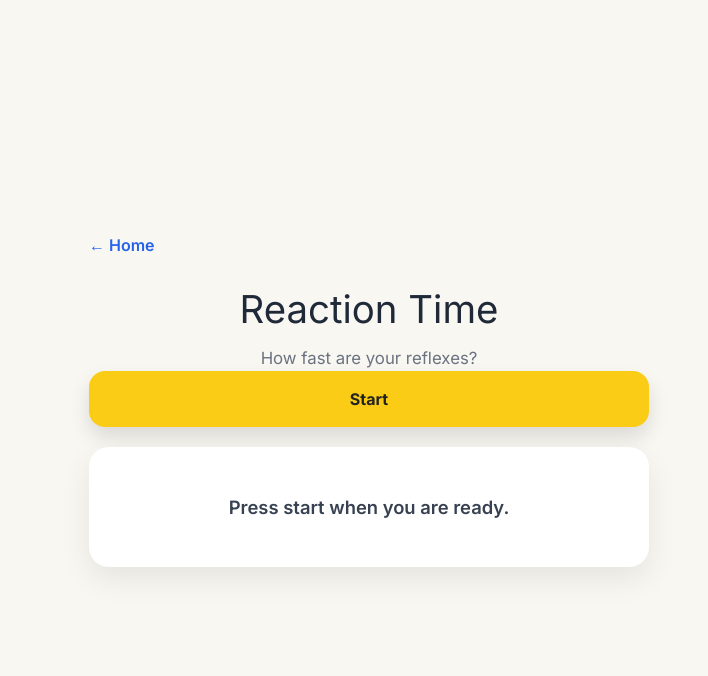
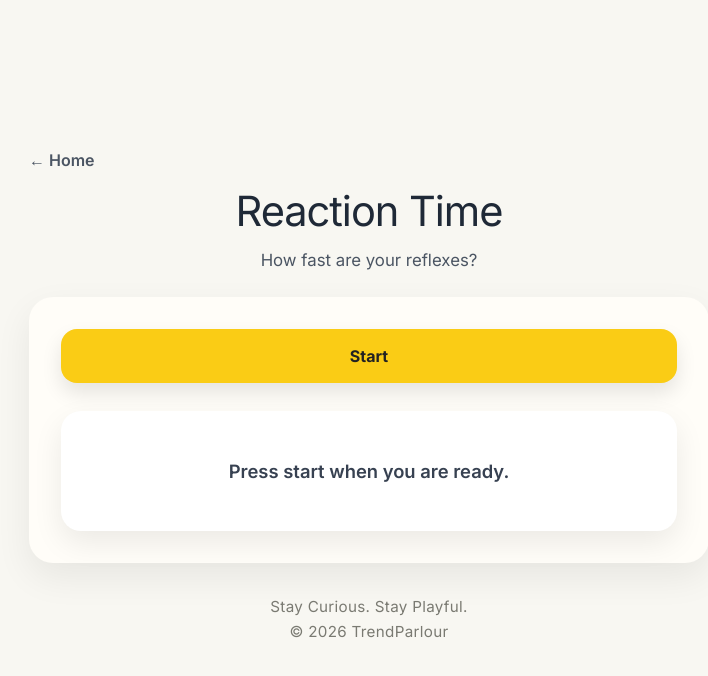
Before and after one commit to OND2026/trendparlour-active, a Next.js app in the folder TrendParlour2-main/: page /challenge in a window 1280 px wide. Shown: the top 676 px of the page, without its empty margins (271-979 px from the left). Built offline with nearby package versions, Linux system fonts and the light colour scheme.

Commit message:
Standardize feature page layouts

```diff
--- a/TrendParlour2-main/app/challenge/page.tsx
+++ b/TrendParlour2-main/app/challenge/page.tsx
@@ -1,5 +1,6 @@
 'use client';
 
+import { motion } from 'framer-motion';
 import { useEffect, useRef, useState } from 'react';
 import PageLayout from '../components/PageLayout';
 import PageTitle from '../components/PageTitle';
@@ -72,12 +73,28 @@ export default function ChallengePage() {
     }
   };
 
+  const buttonStyle = {
+    width: '100%',
+    padding: '15px 24px',
+    border: 'none',
+    borderRadius: '16px',
+    fontSize: '1rem',
+    fontWeight: 700,
+    cursor: 'pointer',
+    boxShadow: '0 10px 20px rgba(0, 0, 0, 0.1)',
+    transition: 'transform 0.22s ease, boxShadow 0.22s ease',
+    marginBottom: '1rem',
+  } as const;
+
   return (
     <PageLayout>
-      <div
+      <motion.div
+        initial={{ opacity: 0, y: 16 }}
+        animate={{ opacity: 1, y: 0 }}
+        transition={{ duration: 0.4, ease: 'easeOut' }}
         style={{
           width: '100%',
-          maxWidth: '560px',
+          maxWidth: '680px',
           display: 'flex',
           flexDirection: 'column',
           alignItems: 'center',
@@ -88,60 +105,37 @@ export default function ChallengePage() {
           href="/"
           style={{
             alignSelf: 'flex-start',
-            color: '#2563EB',
+            color: '#4B5563',
             textDecoration: 'none',
             fontWeight: 600,
-            marginBottom: '24px',
+            marginBottom: '1rem',
           }}
         >
           ← Home
         </a>
 
-        <PageTitle
-          title='Reaction Time'
-          subtitle='How fast are your reflexes?'
-          titleStyle={{ fontSize: '2.4rem', margin: '0 0 8px', color: '#1F2937' }}
-          subtitleStyle={{ fontSize: '1.05rem', color: '#6B7280' }}
-        />
+        <PageTitle title='Reaction Time' subtitle='How fast are your reflexes?' />
 
-        {gameState === 'idle' && (
-          <button
-            onClick={startRound}
+        <div
           style={{
             width: '100%',
-              padding: '16px 24px',
-              border: 'none',
-              borderRadius: '16px',
-              background: '#FACC15',
-              color: '#222',
-              fontSize: '1rem',
-              fontWeight: 700,
-              cursor: 'pointer',
-              boxShadow: '0 10px 20px rgba(0,0,0,0.12)',
-              marginBottom: '20px',
+            background: '#FFFDF8',
+            borderRadius: '24px',
+            padding: 'clamp(1.25rem, 3vw, 2rem)',
+            boxShadow: '0 14px 36px rgba(0, 0, 0, 0.07)',
+            display: 'flex',
+            flexDirection: 'column',
+            gap: '0.75rem',
           }}
         >
+          {gameState === 'idle' && (
+            <button onClick={startRound} style={{ ...buttonStyle, background: '#FACC15', color: '#222' }}>
               Start
             </button>
           )}
 
           {gameState === 'result' && (
-          <button
-            onClick={resetGame}
-            style={{
-              width: '100%',
-              padding: '16px 24px',
-              border: 'none',
-              borderRadius: '16px',
-              background: '#38BDF8',
-              color: '#FFFFFF',
-              fontSize: '1rem',
-              fontWeight: 700,
-              cursor: 'pointer',
-              boxShadow: '0 10px 20px rgba(0,0,0,0.12)',
-              marginBottom: '20px',
-            }}
-          >
+            <button onClick={resetGame} style={{ ...buttonStyle, background: '#38BDF8', color: '#FFFFFF' }}>
               Try Again
             </button>
           )}
@@ -164,11 +158,13 @@ export default function ChallengePage() {
               fontWeight: 600,
               border: 'none',
               cursor: gameState === 'waiting' || gameState === 'ready' ? 'pointer' : 'default',
+              transition: 'transform 0.22s ease, boxShadow 0.22s ease',
             }}
           >
             {cardText}
           </button>
         </div>
+      </motion.div>
     </PageLayout>
   );
 }
--- a/TrendParlour2-main/app/components/PageLayout.tsx
+++ b/TrendParlour2-main/app/components/PageLayout.tsx
@@ -13,11 +13,35 @@ export default function PageLayout({ children }: PageLayoutProps) {
         justifyContent: "center",
         alignItems: "center",
         background: "#F8F7F2",
-        padding: "24px",
+        padding: "clamp(1rem, 3vw, 1.5rem)",
         boxSizing: "border-box",
       }}
     >
-      {children}
+      <div
+        style={{
+          width: "100%",
+          maxWidth: "760px",
+          display: "flex",
+          flexDirection: "column",
+          alignItems: "center",
+        }}
+      >
+        {children}
+        <footer
+          style={{
+            marginTop: "2rem",
+            paddingBottom: "0.5rem",
+            textAlign: "center",
+            color: "#7A7A72",
+            fontSize: "0.95rem",
+            lineHeight: 1.6,
+            letterSpacing: "0.02em",
+          }}
+        >
+          <div>Stay Curious. Stay Playful.</div>
+          <div>© 2026 TrendParlour</div>
+        </footer>
+      </div>
     </main>
   );
 }
--- a/TrendParlour2-main/app/components/PageTitle.tsx
+++ b/TrendParlour2-main/app/components/PageTitle.tsx
@@ -16,11 +16,13 @@ export default function PageTitle({
   subtitleStyle,
 }: PageTitleProps) {
   return (
-    <div style={{ textAlign: "center", marginBottom: 0, ...containerStyle }}>
+    <div style={{ textAlign: "center", marginBottom: "1.5rem", ...containerStyle }}>
       <h1
         style={{
-          fontSize: "2.5rem",
-          margin: "0 0 0.75rem",
+          fontSize: "clamp(2rem, 4.6vw, 2.6rem)",
+          margin: "0 0 0.7rem",
+          lineHeight: 1.14,
+          letterSpacing: "-0.025em",
           color: "#1F2937",
           ...titleStyle,
         }}
@@ -30,7 +32,8 @@ export default function PageTitle({
       {subtitle ? (
         <p
           style={{
-            fontSize: "1rem",
+            fontSize: "clamp(0.95rem, 1.5vw, 1.05rem)",
+            lineHeight: 1.6,
             color: "#4B5563",
             margin: 0,
             ...subtitleStyle,
--- a/TrendParlour2-main/app/laugh/page.tsx
+++ b/TrendParlour2-main/app/laugh/page.tsx
@@ -1,5 +1,6 @@
 "use client";
 
+import { motion } from "framer-motion";
 import { useState } from "react";
 import Link from "next/link";
 import PageLayout from "../components/PageLayout";
@@ -78,30 +79,30 @@ export default function LaughPage() {
 
   return (
     <PageLayout>
-      <div
+      <motion.div
+        initial={{ opacity: 0, y: 16 }}
+        animate={{ opacity: 1, y: 0 }}
+        transition={{ duration: 0.4, ease: "easeOut" }}
         style={{
+          width: "100%",
+          maxWidth: "680px",
           textAlign: "center",
-          maxWidth: "700px",
-          padding: "2rem",
         }}
       >
-        <Link href="/">← Home</Link>
+        <Link href="/" style={{ display: "inline-flex", alignItems: "center", color: "#4B5563", textDecoration: "none", fontWeight: 600, marginBottom: "1rem" }}>
+          ← Home
+        </Link>
 
-        <PageTitle
-          title="Make Me Laugh"
-          subtitle="A clean joke for your next smile."
-          titleStyle={{ fontSize: "3rem", marginTop: "1rem" }}
-          subtitleStyle={{ fontSize: "1.05rem", color: "#6B7280" }}
-        />
+        <PageTitle title="Make Me Laugh" subtitle="A clean joke for your next smile." />
 
         <div
           style={{
-            background: "white",
-            padding: "2rem",
-            borderRadius: "16px",
-            marginTop: "2rem",
-            boxShadow: "0 10px 30px rgba(0,0,0,0.08)",
-            fontSize: "1.4rem",
+            background: "#FFFDF8",
+            padding: "clamp(1.25rem, 3vw, 2rem)",
+            borderRadius: "24px",
+            marginTop: "0.5rem",
+            boxShadow: "0 14px 36px rgba(0, 0, 0, 0.07)",
+            fontSize: "clamp(1.1rem, 2.2vw, 1.3rem)",
             lineHeight: "1.7",
             color: "#374151",
           }}
@@ -112,21 +113,22 @@ export default function LaughPage() {
         <button
           onClick={pickJoke}
           style={{
-            marginTop: "2rem",
-            padding: "16px 32px",
+            marginTop: "1.25rem",
+            padding: "15px 24px",
             background: "#7ED957",
             color: "white",
             border: "none",
-            borderRadius: "14px",
+            borderRadius: "16px",
             fontSize: "1rem",
             cursor: "pointer",
             fontWeight: 700,
             boxShadow: "0 10px 20px rgba(0,0,0,0.12)",
+            transition: "transform 0.22s ease, boxShadow 0.22s ease",
           }}
         >
           😂 Tell Me Another
         </button>
-      </div>
+      </motion.div>
     </PageLayout>
   );
 }
--- a/TrendParlour2-main/app/surprise/page.tsx
+++ b/TrendParlour2-main/app/surprise/page.tsx
@@ -46,33 +46,28 @@ export default function SurprisePage() {
       <motion.div
         initial={{ opacity: 0, y: 16 }}
         animate={{ opacity: 1, y: 0 }}
-        transition={{ duration: 0.45, ease: "easeOut" }}
+        transition={{ duration: 0.4, ease: "easeOut" }}
         style={{
           width: "100%",
-          maxWidth: "560px",
+          maxWidth: "680px",
           textAlign: "center",
         }}
       >
-        <div style={{ textAlign: "left", marginBottom: "1.25rem" }}>
-          <Link href="/" style={{ color: "#2563eb", textDecoration: "none" }}>
+        <div style={{ textAlign: "left", marginBottom: "1rem" }}>
+          <Link href="/" style={{ color: "#4B5563", textDecoration: "none", fontWeight: 600 }}>
             ← Home
           </Link>
         </div>
 
         <div
           style={{
-            background: "white",
+            background: "#FFFDF8",
             borderRadius: "24px",
-            padding: "2.5rem",
-            boxShadow: "0 16px 40px rgba(0,0,0,0.08)",
+            padding: "clamp(1.25rem, 3vw, 2rem)",
+            boxShadow: "0 14px 36px rgba(0, 0, 0, 0.07)",
           }}
         >
-          <PageTitle
-            title="Surprise Me"
-            subtitle="You never know what you'll discover."
-            titleStyle={{ fontSize: "2.75rem", margin: "0 0 0.75rem", color: "#111827" }}
-            subtitleStyle={{ fontSize: "1.05rem", color: "#4b5563" }}
-          />
+          <PageTitle title="Surprise Me" subtitle="You never know what you'll discover." />
 
           <div
             style={{
@@ -102,7 +97,9 @@ export default function SurprisePage() {
               fontWeight: 700,
               cursor: isSpinning ? "wait" : "pointer",
               boxShadow: "0 12px 24px rgba(56, 189, 248, 0.25)",
-              marginTop: "1.5rem",
+              marginTop: "1.25rem",
+              boxShadow: "0 10px 20px rgba(0, 0, 0, 0.1)",
+              transition: "transform 0.22s ease, boxShadow 0.22s ease",
             }}
           >
             ✨ Surprise Me
```
Also changed, not shown: TrendParlour2-main/app/play/page.tsx (+17 -16 lines), TrendParlour2-main/app/weird/page.tsx (+20 -20 lines). Lines whose indentation alone changed are shown as unchanged.
